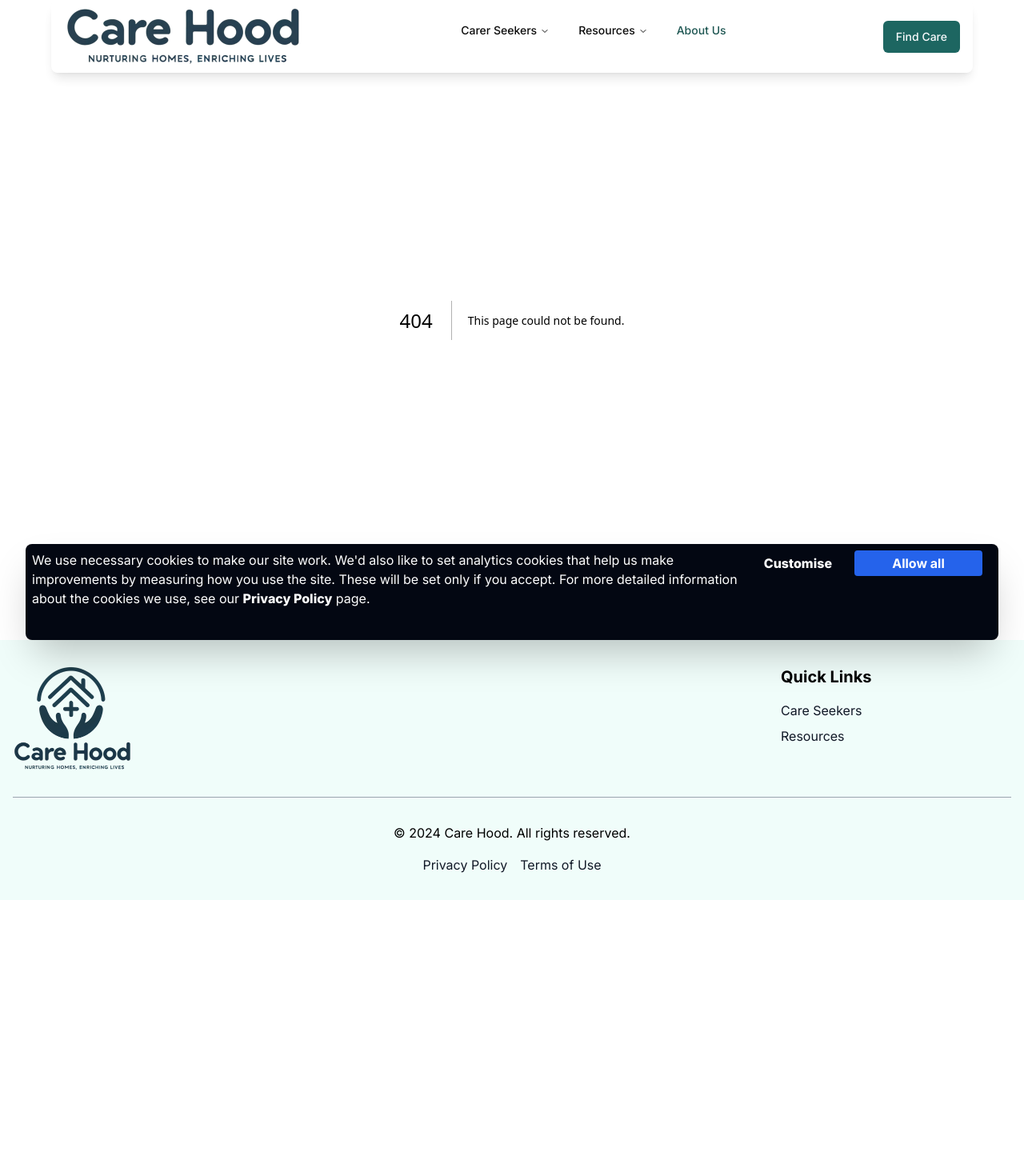
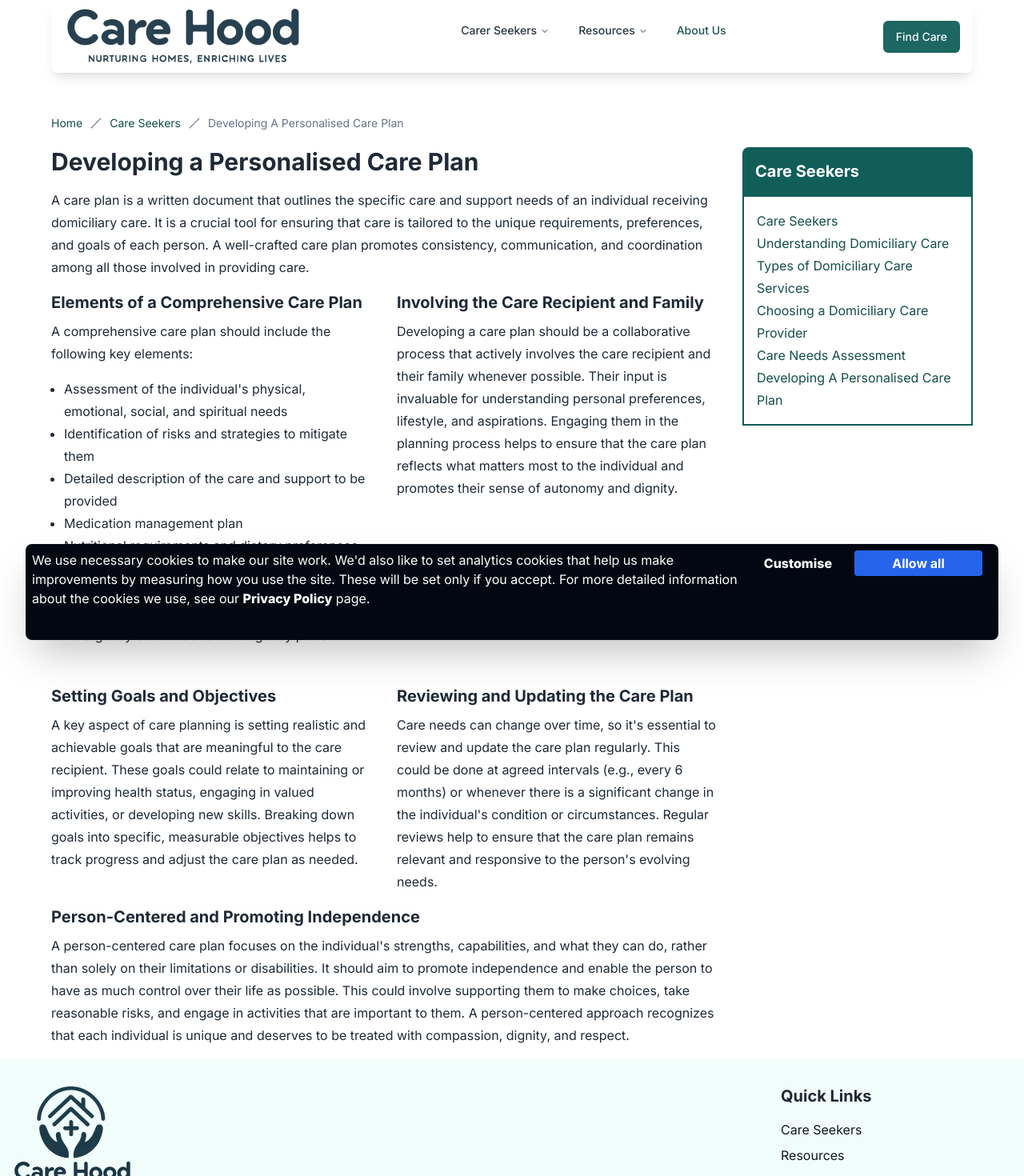
Before and after one commit to kaguvi/carehood, a Next.js app: page /care-seekers/developing-a-personalised-care-plan in a window 1280 px wide. Before the commit this address had no page. Shown: the top 1470 px of the page at 80% size. Before the commit the page ends 1125 px from the top, so only its background shows below. Built offline with nearby package versions, Linux system fonts and the light colour scheme.

Commit message:
added care planning page to care seekers

```diff
--- /dev/null
+++ b/app/(pages)/care-seekers/care-needs-assessment/page.tsx
@@ -0,0 +1,87 @@
+import React from 'react'
+
+const CareNeedsAssessmentPage: React.FC = async () => {
+  return (
+    <div className="container mx-auto px-0">
+      <h1>How Care Needs Are Assessed</h1>
+      <p>
+        A care needs assessment is a crucial step in determining the level and type of support you or your loved one may
+        require
+        from domiciliary care services. This assessment helps ensure that the care provided is tailored to your specific
+        needs and circumstances.
+      </p>
+
+      <div className="grid grid-cols-1 md:grid-cols-2 gap-8">
+        <div>
+          <h2>Purpose and Importance</h2>
+          <p>
+            The primary purpose of a care needs assessment is to identify:
+          </p>
+          <ul>
+            <li>The level of assistance required with daily activities</li>
+            <li>The specific care needs arising from health conditions or disabilities</li>
+            <li>The most appropriate type of care and support services</li>
+            <li>The individual&apos;s preferences and goals for their care</li>
+          </ul>
+        </div>
+
+        <div>
+          <h2>Who Conducts the Assessment?</h2>
+          <p>
+            Care needs assessments can be conducted by various organizations, depending on your situation:
+          </p>
+          <ul>
+            <li>Local authorities (for those seeking local authority-funded care)</li>
+            <li>National Health Service (NHS) for those with complex health needs</li>
+            <li>Private care providers (for self-funded care)</li>
+          </ul>
+        </div>
+
+        <div>
+          <h2>Eligibility Criteria for Local Authority-Funded Care</h2>
+          <p>
+            To qualify for local authority-funded care, you must meet the following criteria:
+          </p>
+          <ul>
+            <li>Have a need arising from a physical or mental impairment or illness</li>
+            <li>Be unable to achieve two or more specified outcomes</li>
+            <li>Have needs that significantly impact your well-being</li>
+          </ul>
+        </div>
+
+        <div>
+          <h2>The Assessment Process</h2>
+          <p>
+            During the assessment, a trained professional will:
+          </p>
+          <ul>
+            <li>Discuss your care needs and preferences</li>
+            <li>Assess your ability to perform daily activities</li>
+            <li>Consider your physical, mental, and emotional well-being</li>
+            <li>Evaluate your living environment and support network</li>
+          </ul>
+          <p>
+            The assessor will then document their findings and recommendations in a care plan, which outlines the
+            proposed care and support services.
+          </p>
+        </div>
+
+        <div>
+          <h2>Appealing the Outcome</h2>
+          <p>
+            If you disagree with the outcome of your care needs assessment, you have the right to appeal the decision.
+            The appeals process varies depending on the organisation that conducted the assessment, but typically
+            involves:
+          </p>
+          <ul>
+            <li>Requesting a review of the decision</li>
+            <li>Providing additional evidence to support your case</li>
+            <li>Escalating the appeal to an independent body if necessary</li>
+          </ul>
+        </div>
+      </div>
+    </div>
+  )
+}
+
+export default CareNeedsAssessmentPage
--- /dev/null
+++ b/app/(pages)/care-seekers/developing-a-personalised-care-plan/page.tsx
@@ -0,0 +1,85 @@
+const Page = async () => {
+  return (
+    <div className="container mx-auto px-0 leading-7">
+      <h1>Developing a Personalised Care Plan</h1>
+
+      <p>
+        A care plan is a written document that outlines the specific care and support needs of an individual receiving
+        domiciliary care. It is a crucial tool for ensuring that care is tailored to the unique requirements,
+        preferences, and goals of each person. A well-crafted care plan promotes consistency, communication, and
+        coordination among all those involved in providing care.
+      </p>
+
+
+      <div className="grid grid-cols-1 md:grid-cols-2 gap-8">
+        <div>
+          <h2>Elements of a Comprehensive Care Plan</h2>
+          <p>
+            A comprehensive care plan should include the following key elements:
+          </p>
+          <ul>
+            <li>Assessment of the individual&apos;s physical, emotional, social, and spiritual needs</li>
+            <li>Identification of risks and strategies to mitigate them</li>
+            <li>Detailed description of the care and support to be provided</li>
+            <li>Medication management plan</li>
+            <li>Nutritional requirements and dietary preferences</li>
+            <li>Mobility and equipment needs</li>
+            <li>Communication and sensory needs</li>
+            <li>Preferred daily routines and activities</li>
+            <li>Emergency contacts and contingency plans</li>
+          </ul>
+        </div>
+
+        <div>
+          <h2>Involving the Care Recipient and Family</h2>
+          <p>
+            Developing a care plan should be a collaborative process that actively involves the care recipient and their
+            family whenever possible. Their input is invaluable for understanding personal preferences, lifestyle, and
+            aspirations. Engaging them in the planning process helps to ensure that the care plan reflects what matters
+            most
+            to the individual and promotes their sense of autonomy and dignity.
+          </p>
+        </div>
+
+        <div>
+          <h2>Setting Goals and Objectives</h2>
+          <p>
+            A key aspect of care planning is setting realistic and achievable goals that are meaningful to the care
+            recipient. These goals could relate to maintaining or improving health status, engaging in valued
+            activities, or
+            developing new skills. Breaking down goals into specific, measurable objectives helps to track progress and
+            adjust the care plan as needed.
+          </p>
+        </div>
+
+        <div>
+          <h2>Reviewing and Updating the Care Plan</h2>
+          <p>
+            Care needs can change over time, so it&apos;s essential to review and update the care plan regularly. This
+            could
+            be
+            done at agreed intervals (e.g., every 6 months) or whenever there is a significant change in the
+            individual&apos;s
+            condition or circumstances. Regular reviews help to ensure that the care plan remains relevant and
+            responsive to
+            the person&apos;s evolving needs.
+          </p>
+        </div>
+
+      </div>
+
+      <h2>Person-Centered and Promoting Independence</h2>
+      <p>
+        A person-centered care plan focuses on the individual&apos;s strengths, capabilities, and what they can do,
+        rather
+        than solely on their limitations or disabilities. It should aim to promote independence and enable the
+        person to
+        have as much control over their life as possible. This could involve supporting them to make choices, take
+        reasonable risks, and engage in activities that are important to them. A person-centered approach recognizes
+        that each individual is unique and deserves to be treated with compassion, dignity, and respect.
+      </p>
+    </div>
+  )
+}
+
+export default Page
--- a/app/(pages)/care-seekers/layout.tsx
+++ b/app/(pages)/care-seekers/layout.tsx
@@ -28,6 +28,14 @@ const careSeekerPages = [
     title: 'Choosing a Domiciliary Care Provider',
     path: '/care-seekers/choosing-a-domiciliary-care-provider'
   },
+  {
+    title: 'Care Needs Assessment',
+    path: '/care-seekers/care-needs-assessment'
+  },
+  {
+    title: 'Developing A Personalised Care Plan',
+    path: '/care-seekers/developing-a-personalised-care-plan'
+  }
 ]
 
 
--- a/components/main-nav.tsx
+++ b/components/main-nav.tsx
@@ -35,10 +35,15 @@ const careSeekerComponents: MenuItemData[] = [
     description: ''
   },
   {
-    title: 'Understanding Domiciliary Care Services',
-    href: '/care-seekers/understanding-domiciliary-care-services',
+    title: 'Care Needs Assessment',
+    href: '/care-seekers/care-needs-assessment',
     description: ''
   },
+  {
+    title: 'Developing A Personalised Care Plan',
+    href: '/care-seekers/developing-a-personalised-care-plan',
+    description: ''
+  }
 ]
 const resourceComponents: MenuItemData[] = [
   {
```
